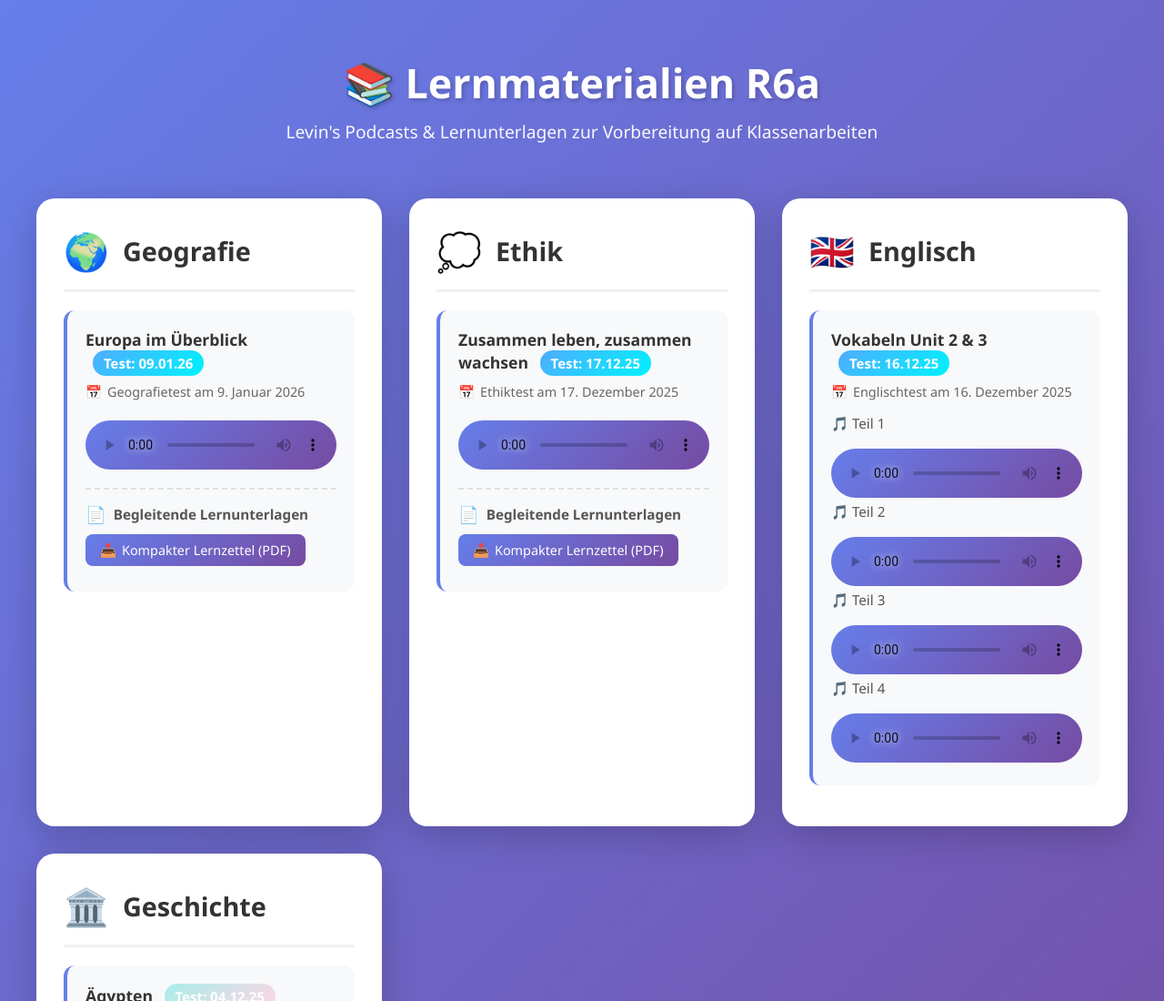
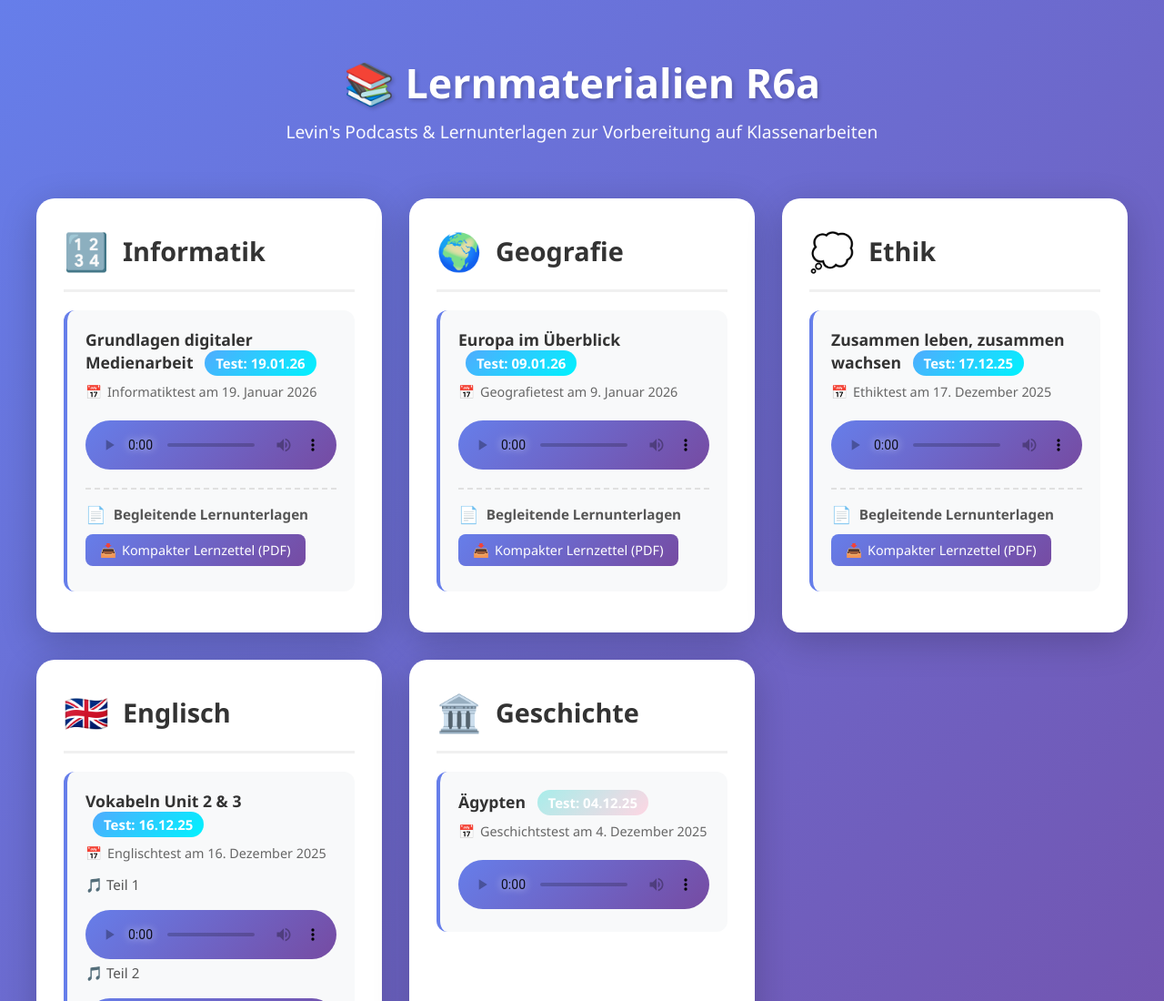
Before and after one commit to lemmo-byte/lemmo-byte.github.io, a plain HTML site: page index.html in a window 1280 px wide. Shown: the top 1100 px of the page at 91% size. Drawn offline with Linux system fonts and the light colour scheme.

Commit message:
informatik 19.01.26

```diff
--- a/index.html
+++ b/index.html
@@ -474,6 +474,45 @@
             <!-- ========== ENDE GEOGRAFIE ========== -->
 
 
+
+            <!-- ========== INFORMATIK KATEGORIE ========== -->
+            <div class="category-card" data-test-date="2026-01-19">
+                <div class="category-header">
+                    <div class="category-icon">🔢</div>
+                    <div class="category-title">Informatik</div>
+                </div>
+
+                <!-- Podcast: Grundlagen digitaler Medienarbeit -->
+                <div class="podcast-item">
+                    <div class="podcast-title">
+                        Grundlagen digitaler Medienarbeit
+                        <span class="test-badge upcoming-badge">Test: 19.01.26</span>
+                    </div>
+                    <div class="podcast-date">Informatiktest am 19. Januar 2026</div>
+
+                    <!-- Einzelner Podcast -->
+                    <audio class="audio-player" controls preload="metadata">
+                        <source src="podcasts/R6a/Informatik/19_01_2026/Informatik_Lernpodcast.mp3" type="audio/mpeg">
+                        Dein Browser unterstützt das Audio-Element nicht.
+                    </audio>
+
+                    <!-- Begleitende Materialien -->
+                    <div class="materials-section">
+                        <div class="materials-title">Begleitende Lernunterlagen</div>
+                        <a href="podcasts/R6a/Informatik/19_01_2026/Informatik_Kompakt_Lernzettel.pdf"
+                           class="material-link"
+                           target="_blank"
+                           download>
+                            Kompakter Lernzettel (PDF)
+                        </a>
+                    </div>
+                </div>
+                <!-- Ende: Grundlagen digitaler Medienarbeit -->
+
+            </div>
+            <!-- ========== ENDE INFORMATIK ========== -->
+
+
         </div>
 
 
```
Also changed, not shown: 2 other files.
